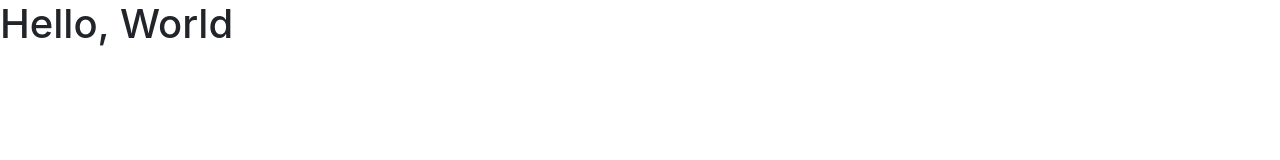
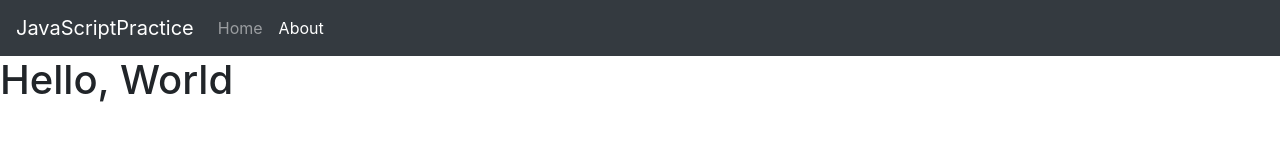
Before and after one commit to khalilFrough/JavaScripCourse, a plain HTML site: page index.html in a window 1280 px wide. Drawn offline with Linux system fonts and the light colour scheme.

Commit message:
Added Navbar from Bootstrap

```diff
--- a/index.html
+++ b/index.html
@@ -12,6 +12,26 @@
     <link rel="stylesheet" href="./Content/app.css">
 </head>
 <body>
+
+    <!-- navbar starts here -->
+    <nav class="navbar navbar-expand-lg navbar-dark bg-dark">
+            <a class="navbar-brand" href="#">JavaScriptPractice</a>
+            <button class="navbar-toggler" type="button" data-toggle="collapse" data-target="#navbarSupportedContent" aria-controls="navbarSupportedContent" aria-expanded="false" aria-label="Toggle navigation">
+              <span class="navbar-toggler-icon"></span>
+            </button>
+
+            <div class="collapse navbar-collapse" id="navbarSupportedContent">
+              <ul class="navbar-nav mr-auto">
+                <li class="nav-item ">
+                  <a class="nav-link" href="./index.html">Home <span class="sr-only">(current)</span></a>
+                </li>
+                <li class="nav-item active">
+                  <a class="nav-link" href="#">About</a>
+                </li>
+              </ul>
+            </div>
+          </nav>
+    <!-- navbar ends here -->
     <h1>Hello, World</h1>
 
     <!-- JavaScript Section here -->
```
